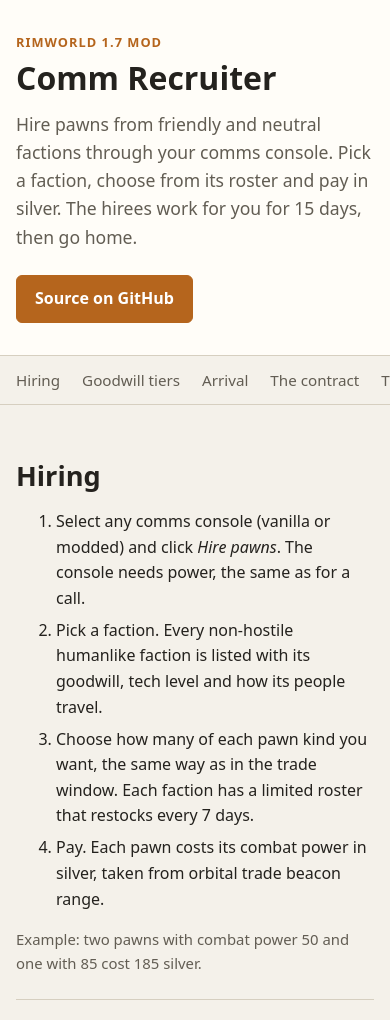
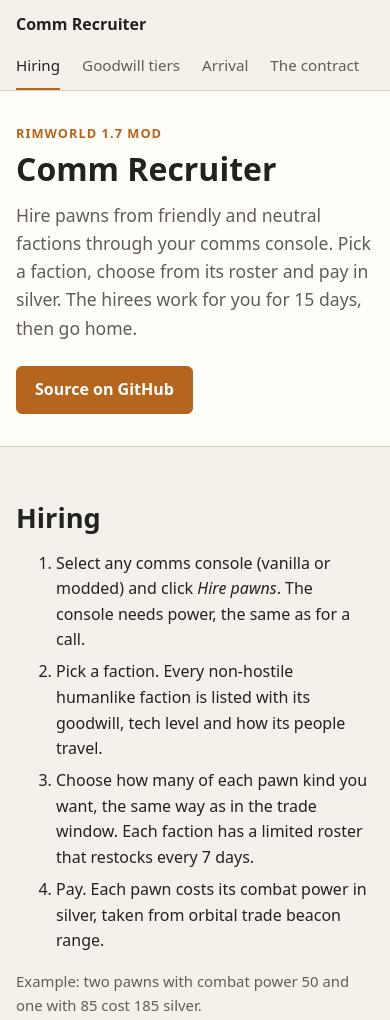
Before and after one commit to bambaryla-mods/rimworldCommRecruiter, a plain HTML site: page site/index.html in a window 390 px wide. Shown: the top 1020 px of the page. Drawn offline with Linux system fonts and the light colour scheme.

Commit message:
Site: tabs in a top bar, fix table headers
The mod name and section tabs move into a sticky top bar that underlines the section in view. Table header cells line up with their columns again. Footer matches Tech Leveler and Resource Generator Framework, and uses the full For All mod names.

```diff
--- a/site/index.html
+++ b/site/index.html
@@ -9,7 +9,21 @@
 </head>
 <body>
 
-<header class="hero">
+<header class="topbar">
+  <div class="wrap">
+    <a class="brand" href="#top">Comm Recruiter</a>
+    <nav class="tabs" aria-label="Sections">
+      <a href="#hire">Hiring</a>
+      <a href="#goodwill">Goodwill tiers</a>
+      <a href="#arrival">Arrival</a>
+      <a href="#contract">The contract</a>
+      <a href="#consequences">Treat them well</a>
+      <a href="#compat">Compatibility</a>
+    </nav>
+  </div>
+</header>
+
+<section class="hero" id="top">
   <div class="wrap">
     <div>
       <p class="eyebrow">RimWorld 1.7 mod</p>
@@ -20,18 +34,8 @@
       </p>
     </div>
   </div>
-</header>
+</section>
 
-<nav class="toc">
-  <div class="wrap">
-    <a href="#hire">Hiring</a>
-    <a href="#goodwill">Goodwill tiers</a>
-    <a href="#arrival">Arrival</a>
-    <a href="#contract">The contract</a>
-    <a href="#consequences">Treat them well</a>
-    <a href="#compat">Compatibility</a>
-  </div>
-</nav>
 
 <main class="wrap">
 
@@ -115,16 +119,14 @@
 </main>
 
 <footer>
-  <div class="wrap">
-    Comm Recruiter by Bambaryla. Licensed under <a href="https://creativecommons.org/licenses/by-nc-sa/4.0/">CC BY-NC-SA 4.0</a>.
-  </div>
+  <div class="wrap">Comm Recruiter by Bambaryla · <a href="https://github.com/bambaryla-mods/rimworldCommRecruiter">GitHub</a>. Licensed under <a href="https://creativecommons.org/licenses/by-nc-sa/4.0/">CC BY-NC-SA 4.0</a>.</div>
   <div class="wrap other-mods">
     <p class="other-mods-title">Other Bamba Mods</p>
     <ul>
-      <li><a href="https://bambaryla-mods.github.io/AllBambaArmors/">Armors For All</a> <a class="ws" href="https://steamcommunity.com/sharedfiles/filedetails/?id=3787547731">Workshop</a></li>
-      <li><a href="https://bambaryla-mods.github.io/AllBambaGuns/">Guns For All</a> <a class="ws" href="https://steamcommunity.com/sharedfiles/filedetails/?id=3782391721">Workshop</a></li>
-      <li><a href="https://bambaryla-mods.github.io/AllBambaMelee/">Melee Weapons For All</a> <a class="ws" href="https://steamcommunity.com/sharedfiles/filedetails/?id=3726524693">Workshop</a></li>
-      <li><a href="https://bambaryla-mods.github.io/AllBambaTurrets/">Turrets For All</a> <a class="ws" href="https://steamcommunity.com/sharedfiles/filedetails/?id=3800286808">Workshop</a></li>
+      <li><a href="https://bambaryla-mods.github.io/AllBambaArmors/">Armors For All Tech Levels</a> <a class="ws" href="https://steamcommunity.com/sharedfiles/filedetails/?id=3787547731">Workshop</a></li>
+      <li><a href="https://bambaryla-mods.github.io/AllBambaGuns/">Guns For All Tech Levels</a> <a class="ws" href="https://steamcommunity.com/sharedfiles/filedetails/?id=3782391721">Workshop</a></li>
+      <li><a href="https://bambaryla-mods.github.io/AllBambaMelee/">Melee Weapons For All Tech Levels</a> <a class="ws" href="https://steamcommunity.com/sharedfiles/filedetails/?id=3726524693">Workshop</a></li>
+      <li><a href="https://bambaryla-mods.github.io/AllBambaTurrets/">Turrets For All Tech Levels</a> <a class="ws" href="https://steamcommunity.com/sharedfiles/filedetails/?id=3800286808">Workshop</a></li>
       <li><a href="https://bambaryla-mods.github.io/RimworldBeyondOurReach/">Beyond Our Reach</a> <a class="ws" href="https://steamcommunity.com/sharedfiles/filedetails/?id=3768354639">Workshop</a></li>
       <li><a href="https://bambaryla-mods.github.io/ResourceGeneratorFramework/">Resource Generator Framework</a> <a class="ws" href="https://steamcommunity.com/sharedfiles/filedetails/?id=3768286295">Workshop</a></li>
       <li><a href="https://bambaryla-mods.github.io/rimworldExpeditions/">Expeditions</a></li>
@@ -135,5 +137,24 @@
   </div>
 </footer>
 
+<script>
+  // Underlines the tab of the section in view.
+  (function () {
+    var tabs = document.querySelectorAll('.tabs a');
+    if (!('IntersectionObserver' in window) || !tabs.length) return;
+    var byId = {};
+    tabs.forEach(function (a) { byId[a.getAttribute('href').slice(1)] = a; });
+    var io = new IntersectionObserver(function (entries) {
+      entries.forEach(function (e) {
+        if (!e.isIntersecting) return;
+        tabs.forEach(function (a) { a.classList.toggle('on', a === byId[e.target.id]); });
+      });
+    }, { rootMargin: '-15% 0px -75% 0px' });
+    Object.keys(byId).forEach(function (id) {
+      var s = document.getElementById(id);
+      if (s) io.observe(s);
+    });
+  })();
+</script>
 </body>
 </html>
--- a/site/style.css
+++ b/site/style.css
@@ -70,13 +70,17 @@ code {
 .btn.primary { background: var(--accent); border-color: var(--accent); color: var(--accent-text); }
 .btn:hover { filter: brightness(1.08); }
 
-/* Section nav */
-.toc { position: sticky; top: 0; z-index: 5; background: var(--bg); border-bottom: 1px solid var(--line); }
-.toc .wrap { display: flex; gap: 22px; overflow-x: auto; padding-top: 12px; padding-bottom: 12px; white-space: nowrap; }
-.toc a { color: var(--muted); text-decoration: none; font-size: 0.95rem; }
-.toc a:hover { color: var(--accent); }
+/* Top bar: mod name and section tabs */
+.topbar { position: sticky; top: 0; z-index: 5; background: var(--bg); border-bottom: 1px solid var(--line); }
+/* The tabs sit next to the name, or on their own row when they don't fit. */
+.topbar .wrap { display: flex; flex-wrap: wrap; align-items: center; column-gap: 28px; }
+.brand { font-weight: 700; color: var(--text); text-decoration: none; white-space: nowrap; padding: 12px 0; }
+.tabs { display: flex; flex-shrink: 0; max-width: 100%; gap: 22px; overflow-x: auto; white-space: nowrap; scrollbar-width: none; }
+.tabs a { color: var(--muted); text-decoration: none; font-size: 0.95rem; padding: 13px 0 11px; border-bottom: 2px solid transparent; }
+.tabs a:hover { color: var(--accent); }
+.tabs a.on { color: var(--text); border-bottom-color: var(--accent); }
 
-main section { padding: 44px 0 8px; scroll-margin-top: 50px; }
+main section { padding: 44px 0 8px; scroll-margin-top: 56px; }
 main section + section { border-top: 1px solid var(--line); }
 
 .caption, .note { color: var(--muted); font-size: 0.93rem; }
@@ -89,8 +93,7 @@ main section + section { border-top: 1px solid var(--line); }
 .rules dd.bad { border-left-color: var(--bad); }
 
 /* Tables */
-table { width: 100%; border-collapse: collapse; margin: 12px 0; font-size: 0.94rem; display: block; overflow-x: auto; }
-thead, tbody { display: table; width: 100%; border-collapse: collapse; }
+table { width: 100%; border-collapse: collapse; margin: 12px 0; font-size: 0.94rem; }
 th, td { text-align: left; padding: 8px 10px; border-bottom: 1px solid var(--line); vertical-align: top; }
 th { background: var(--surface-2); font-weight: 600; }
 td.num, th.num { font-variant-numeric: tabular-nums; }
@@ -101,6 +104,9 @@ footer { margin-top: 48px; padding: 24px 0 40px; border-top: 1px solid var(--lin
   body { font-size: 16px; }
   .wrap { padding: 0 16px; }
   .hero { padding: 32px 0; }
+  .brand { padding-bottom: 2px; }
+  .tabs { width: 100%; }
+  table { display: block; overflow-x: auto; }
 }
 
 /* ---------- other Bamba mods (footer) ---------- */
```
